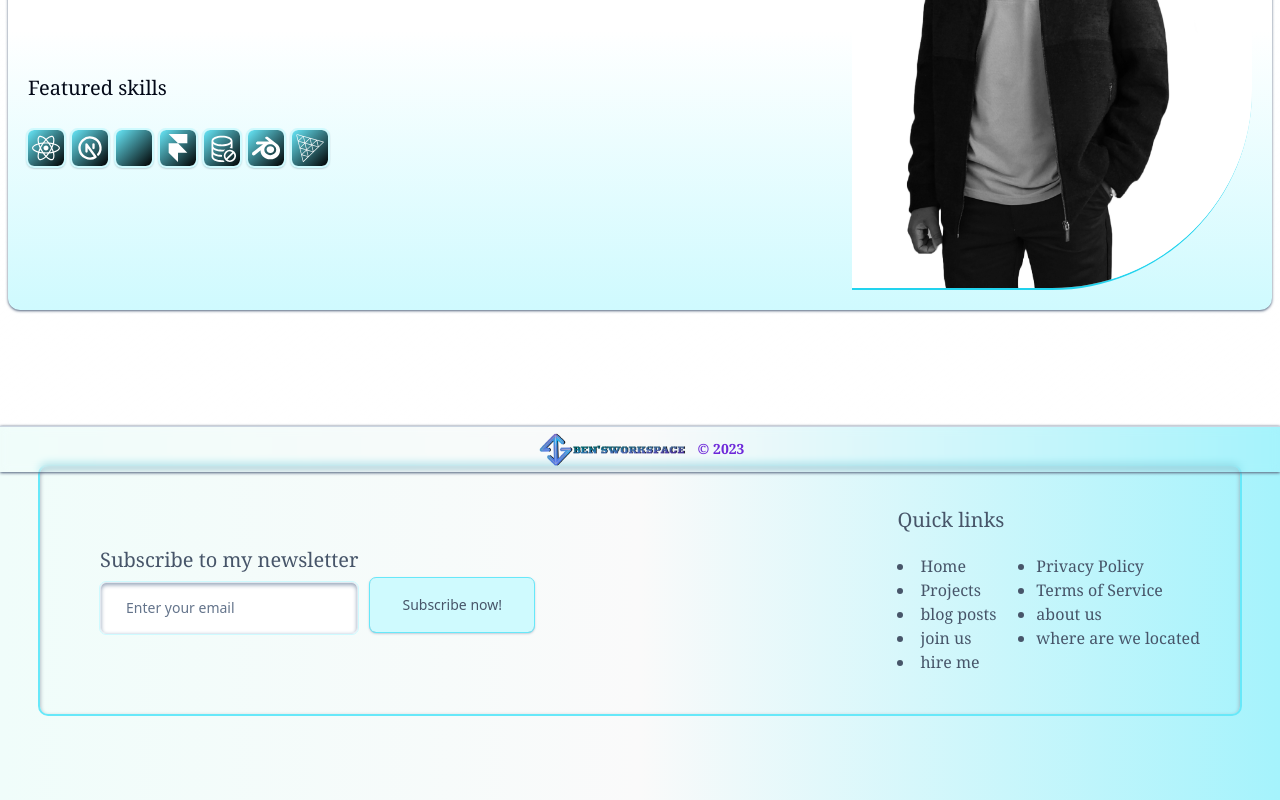
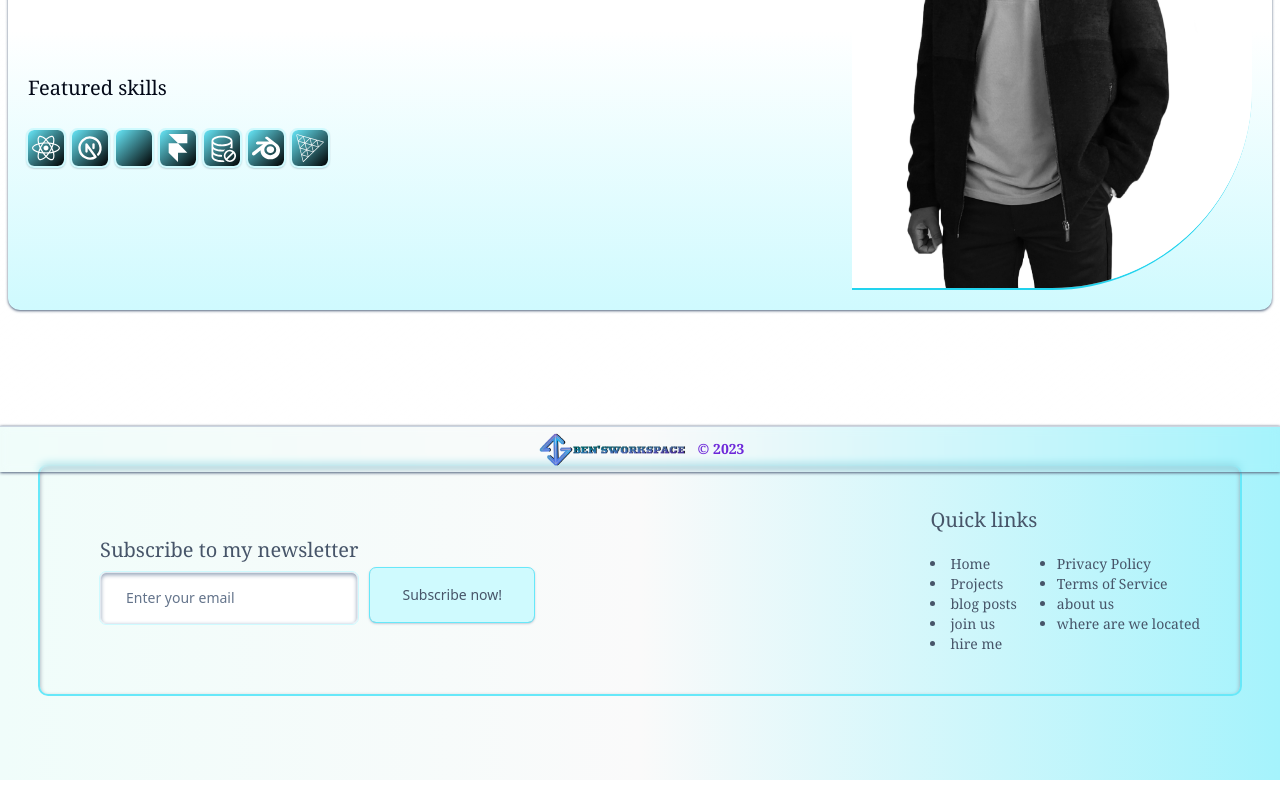
Before and after one commit to ditchk/bendev, a React (Vite) app: page / in a window 1280 px wide. Shown: the part 466-1266 px from the top of the page. Built offline with nearby package versions, Linux system fonts and the light colour scheme; some icons are missing.

Commit message:
my first commit

```diff
--- a/src/_root/pages/Contact.tsx
+++ b/src/_root/pages/Contact.tsx
@@ -42,8 +42,8 @@ const Contact = () => {
     }
 
   return (
-    <div className="default_container">
-      <div className="flex flex-col md:flex-row justify-between gap-52 px-10 shadow shadow-slate-400 p-5 rounded-xl bg-gradient-to-t from-cyan-100 via-white to-white">
+    <div className="default_Contactcontainer">
+      <div className="flex flex-col md:flex-row justify-between items-center md:gap-52 px-10 shadow shadow-slate-400 p-5 rounded-xl bg-gradient-to-t from-cyan-100 via-white to-white">
         <div className="flex flex-col w-fit">
               <h3 className="primary_text">LETS TALK!</h3>
               <Form {...form}>
@@ -112,12 +112,12 @@ const Contact = () => {
                 </form>
               </Form>
             </div>
-            <div className="flex flex-col gap-5">
+            <div className="flex flex-col gap-5 w-full">
               <h1 className="primary_text">CONTACT INFORMATION</h1>
               <ul className="flex flex-col justify-center items-start gap-2">
                 {contactInformation.map((link: contactInfo) => (
-                  <li className="flex flex-row gap-5">
-                    <img src={link.imageURL} alt="" width={30} className="bg-black p-1 rounded-md outline outline-2 outline-cyan-100 shadow shadow-slate-600"/>
+                  <li className="flex flex-1 gap-5">
+                    <img src={link.imageURL} alt="" width={30} height={30} className="bg-black p-1 rounded-md outline outline-2 object-contain outline-cyan-100 shadow shadow-slate-600"/>
                     <h2 className="links_footer">{link.content}</h2>
                   </li>
                 ))}
--- a/src/global.css
+++ b/src/global.css
@@ -134,12 +134,17 @@
 }
 
 .links_footer {
-  @apply text-base text-slate-600 font-serif hover:text-cyan-600 hover:translate-x-5 duration-300
+  @apply text-sm text-start w-full text-slate-600 font-serif hover:text-cyan-600 hover:translate-x-5 duration-300
 }
 
 .default_container {
   @apply flex flex-col justify-center items-center h-full px-2 my-32 md:my-0
 }
+
+.default_Contactcontainer {
+  @apply flex flex-1 m-5
+}
+
 .welcome_text {
   @apply hidden font-serif md:flex shadow rounded-md shadow-slate-300 h-fit p-2 text-2xl font-extrabold text-transparent bg-clip-text bg-gradient-to-br from-cyan-300 via-black
 }
```
